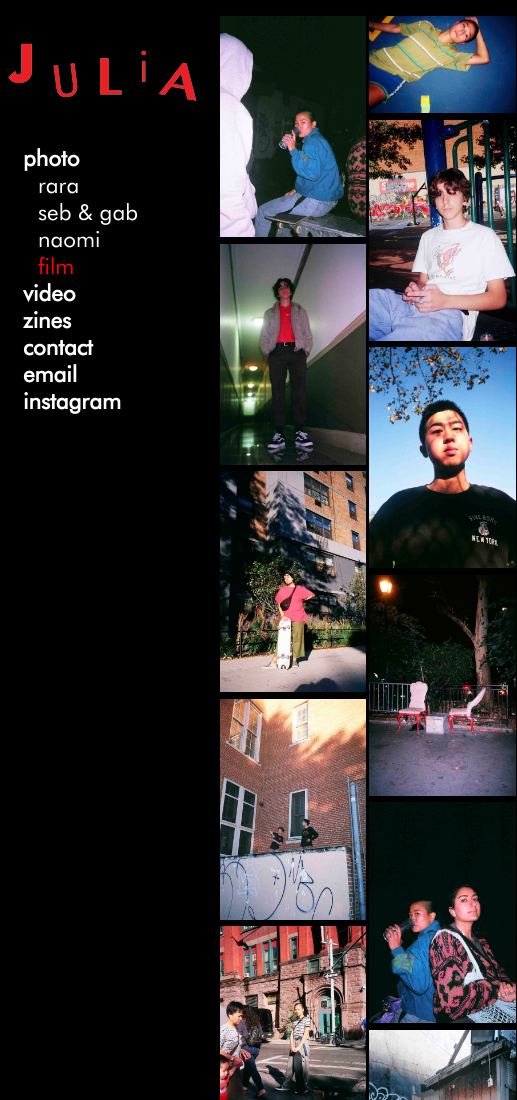
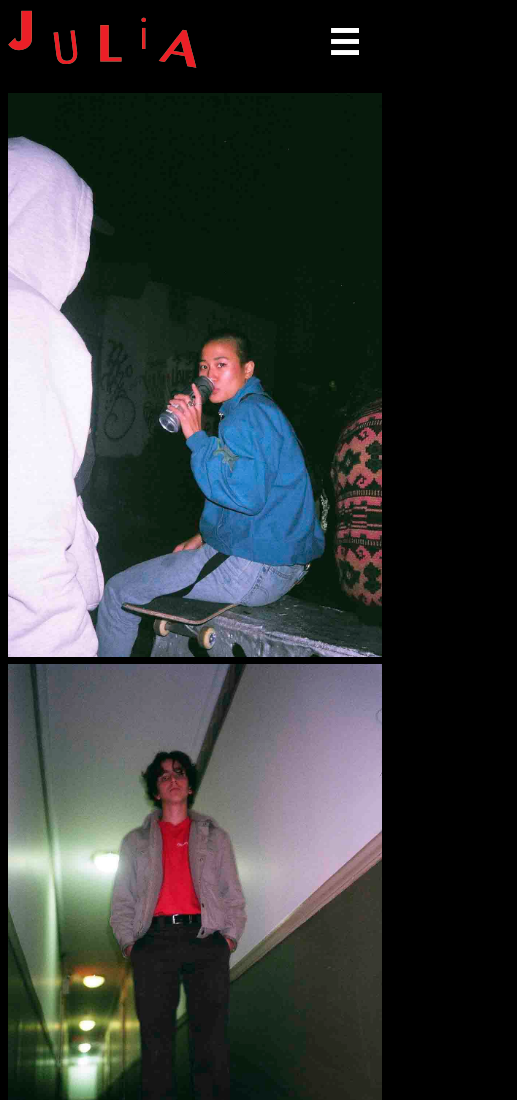
Before and after one commit to mrbrenner/julia_draft, a plain HTML site: page pages/photo/film/index.html in a window 390 px wide. Shown: the top 1100 px of the page, 517 px wide, since content can reach past the window. Drawn offline with nearby package versions, Linux system fonts and the light colour scheme.

Commit message:
mobile test

```diff
--- a/javascript/main.js
+++ b/javascript/main.js
@@ -158,38 +158,38 @@
 	});
 
 
-// mobile header dissapear
+// mobile header dissapear (???????)
 
 // Hide Header on on scroll down
 
-var didScroll;
-var ScrollTop = 0;
-var navbarHeight = $('header').outerHeight();
+// var didScroll;
+// var ScrollTop = 0;
+// var navbarHeight = $('header').outerHeight();
 
-$(window).scroll(function(event){
-    didScroll = true;
-});
+// $(window).scroll(function(event){
+//     didScroll = true;
+// });
 
-setInterval(function() {
-    if (didScroll) {
-        hasScrolled();
-        didScroll = false;
-    }
-}, 25);
+// setInterval(function() {
+//     if (didScroll) {
+//         hasScrolled();
+//         didScroll = false;
+//     }
+// }, 25);
 
-function hasScrolled() {
-    var st = $(this).scrollTop();
+// function hasScrolled() {
+//     var st = $(this).scrollTop();
 
-    // If they scrolled down and are past the navbar, add class .nav-up.
-    // This is necessary so you never see what is "behind" the navbar.
-    if (st > ScrollTop){
-       $('header').removeClass('nav-down').addClass('nav-up');
-       $('#frontPic img').css( 'margin-top', '5%');
+//     // If they scrolled down and are past the navbar, add class .nav-up.
+//     // This is necessary so you never see what is "behind" the navbar.
+//     if (st > ScrollTop){
+//        $('header').removeClass('nav-down').addClass('nav-up');
+//        $('#frontPic img').css( 'margin-top', '5%');
 
-    } else {
-      $('header').removeClass('nav-up').addClass('nav-down');
-      $('#frontPic img').css( 'margin-top', '23%');
-    }
+//     } else {
+//       $('header').removeClass('nav-up').addClass('nav-down');
+//       $('#frontPic img').css( 'margin-top', '23%');
+//     }
 
-    scrollTop = scrollTop
-}
+//     scrollTop = scrollTop
+// }
--- a/pages/photo/film/index.html
+++ b/pages/photo/film/index.html
@@ -9,7 +9,7 @@
 
 		<link rel="stylesheet" href="../../../swipebox-master/src/css/swipebox.css">
 		<script src="https://ajax.googleapis.com/ajax/libs/jquery/3.2.1/jquery.min.js"></script>
-		</head>
+	</head>
 
 	<body>
 		<div id="bannerFlex">
@@ -46,6 +46,20 @@
 				</section>
 			</ul>
 		</div>
+
+<!-- mobile menu -->
+	<section id="mobileMenu">
+			<header class="nav-down">
+
+			<a href="../../../index.html" id="logo"><img src="../../../images/banner.png"></a>
+
+
+			<button class="menu-icon"><img src="../../../images/mobile.png"></button>
+
+
+			</header>
+
+	</section>
 
 
 <!-- film -->
--- a/pages/photo/film/styles.css
+++ b/pages/photo/film/styles.css
@@ -153,3 +153,99 @@ img {
 #contact {
 
 }
+
+@media (max-width:400px) {
+
+
+
+
+/*front page content*/
+
+
+		#mobileMenu {
+			display: block;
+		}
+
+		#banner {
+			display:none;
+		}
+
+		#files {
+			display: block;
+			margin-left: 0;
+			width: 100%;
+		}
+
+		#files img {
+			width: 100%;
+
+		}
+
+		.col1, .col2 {
+			width: 100%;
+		}
+
+
+/*header*/
+
+/*
+.nav-up {
+	visibility: hidden;
+	margin-top: 0;
+	padding-top: 0;
+	position: fixed;
+}*/
+
+
+
+.nav-down{
+
+			display: block;
+			visibility: visible;
+			position:static;
+			background-color: #000000;
+			border-bottom: 10px solid #000000;
+			margin-top: 0;
+			padding-top: 0;
+		}
+
+#mobileMenu button {
+	margin-top: 0;
+	padding-top: 0;
+	background-color: #000000;
+	border: none;
+	outline: 0;
+}
+
+		#logo {
+			position: absolute;
+			margin-top: -5px;
+		}
+
+		.menu {
+			margin-left:60%;
+			margin-top: 18%;
+			display:none;
+			background-color: #000000;
+			border-bottom: 4px solid black;
+			z-index: 100;
+			position: absolute;
+		}
+
+		.menu-icon button {
+			background-color: #000000;
+			}
+
+		.menu-icon img {
+			width: 12%;
+			height: auto;
+			position: static;
+			margin-left: 300px;
+			margin-top: 12px;
+			padding-top: 0px;
+		}
+
+		.menu-icon img:hover{
+			cursor: pointer;
+		}
+}
--- a/styles/styles.css
+++ b/styles/styles.css
@@ -90,6 +90,10 @@ body {
 
 /*front page content*/
 
+	#frontCaption {
+				display:none;
+			}
+
 	#frontPic img{
 	/*	position: fixed;
 	*/	width: 33%;
@@ -109,6 +113,7 @@ body {
 
 /*front page content*/
 
+
 		#mobileMenu {
 			display: block;
 		}
@@ -120,14 +125,11 @@ body {
 
 		#frontPic img{
 			position: static;
-			width: 95%;
+			width: 99%;
 			height: auto;
-			/*position: fixed;*/
-			margin-left: .5%;
-			margin-top: 23%;
+			margin-left: 2px;
+			padding-top: 5%;
 			z-index: -1;
-		/*	border: 2px solid white*/;
-		/*display:none;*/
 		}
 		.pictures img{
 			width: 95%;
@@ -135,24 +137,30 @@ body {
 			margin-left: .5%;
 			margin-top: %;
 		}
+		#frontCaption {
+			margin-top:15px;
+			padding-top: 0;
+			text-align: center;
+			/*margin-left: 10px;*/
+		}
 
 /*header*/
 
 
-.nav-up {
+/*.nav-up {
 	visibility: hidden;
 	margin-top: 0;
 	padding-top: 0;
 	position: fixed;
-}
+}*/
 
 
 
 .nav-down{
 
-			display:block;
+			display: block;
 			visibility: visible;
-			position:fixed;
+			position:static;
 			background-color: #000000;
 			border-bottom: 10px solid #000000;
 			margin-top: 0;
@@ -168,7 +176,7 @@ body {
 }
 
 		#logo {
-			position: fixed;
+			position: absolute;
 			margin-top: -5px;
 		}
 
@@ -177,8 +185,9 @@ body {
 			margin-top: 18%;
 			display:none;
 			background-color: #000000;
-			border-bottom: 2px solid black;
+			border-bottom: 4px solid black;
 			z-index: 100;
+			position: absolute;
 		}
 
 		.menu-icon button {
@@ -197,3 +206,4 @@ body {
 		.menu-icon img:hover{
 			cursor: pointer;
 		}
+}
```
Also changed, not shown: index.html (+2 -7 lines). Lines whose indentation alone changed are shown as unchanged.
